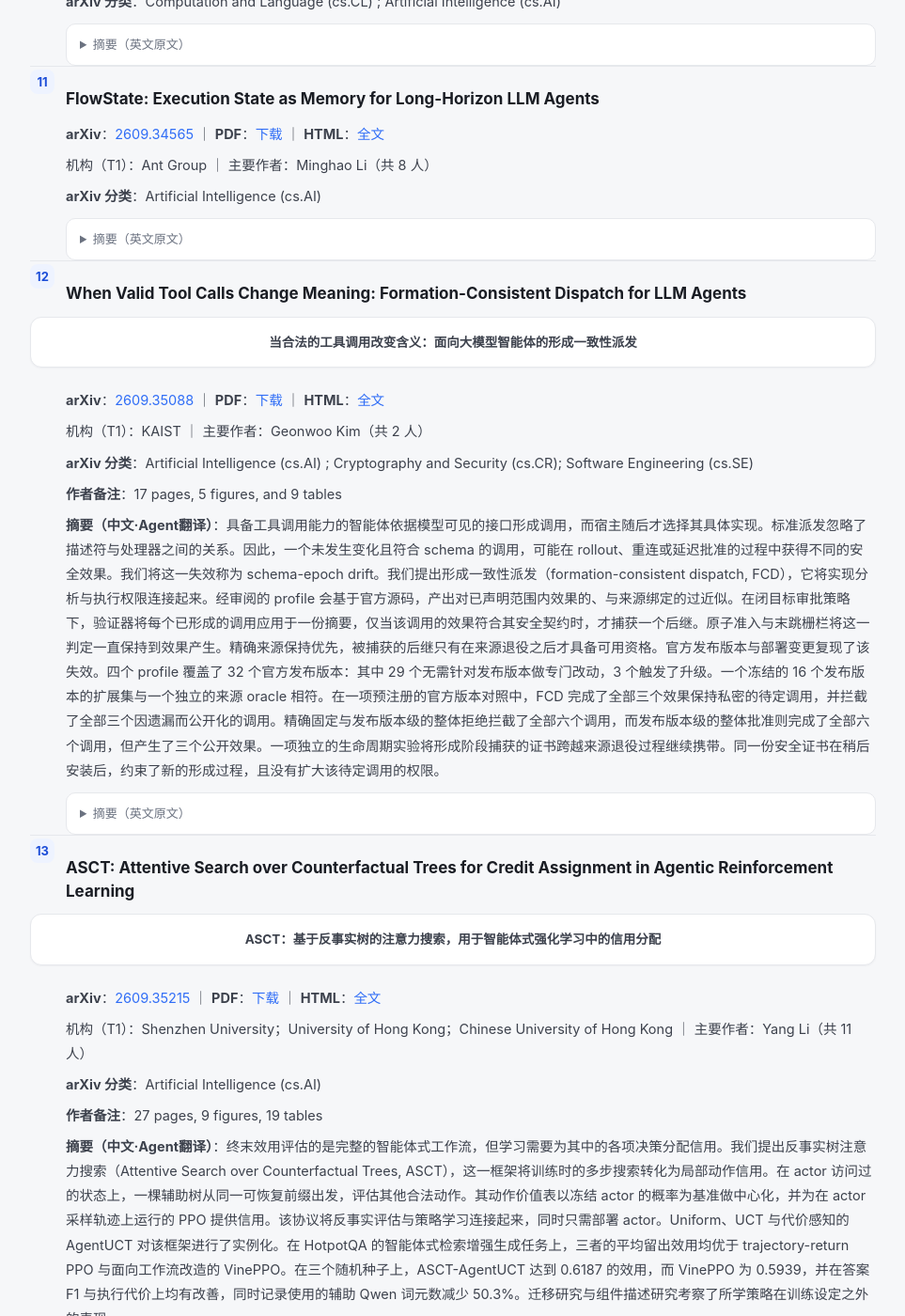
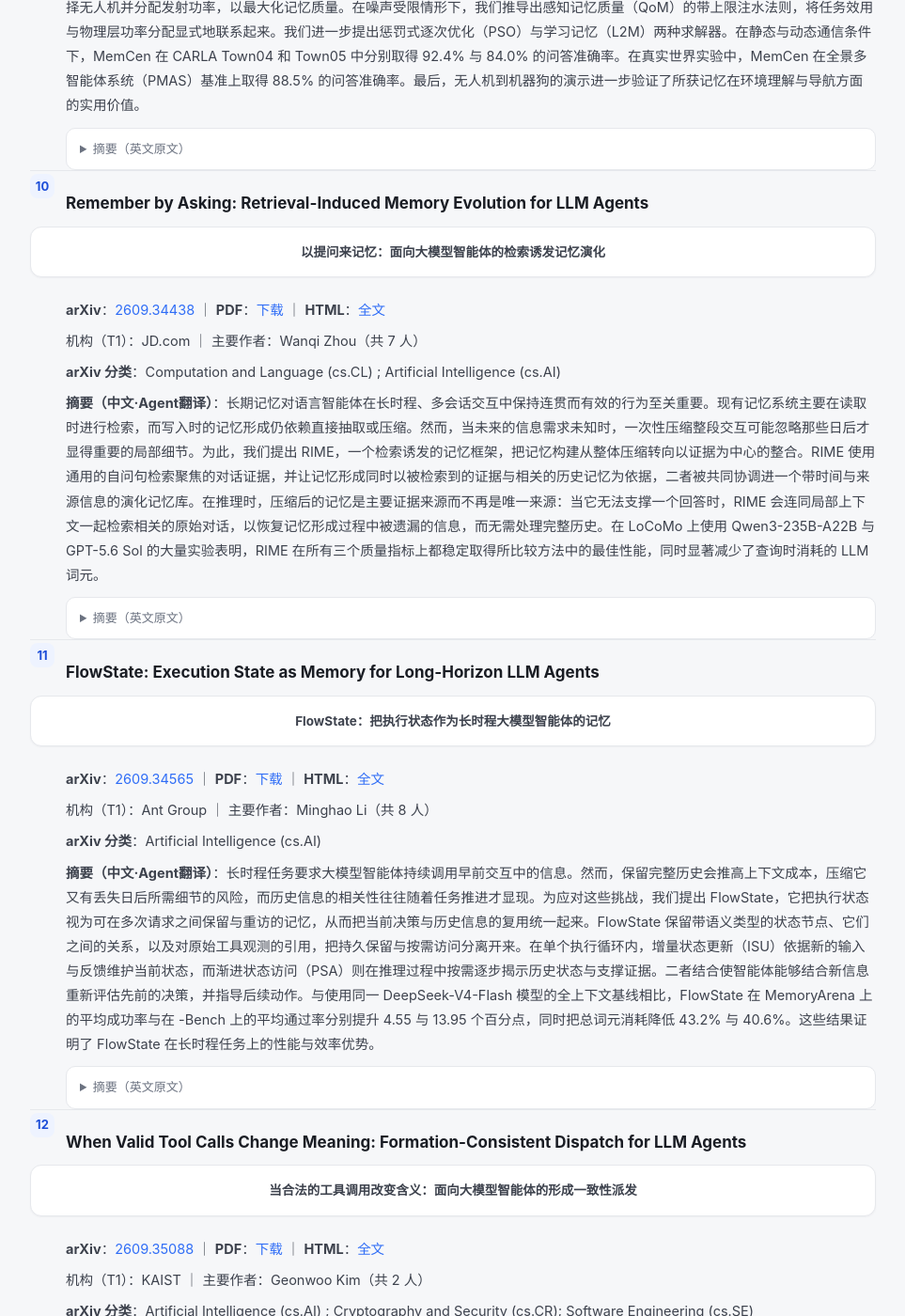
Before and after one commit to isaacveg/mas-daily, a Jekyll site: the page built from daily/2026-10-02.md, in a window 1280 px wide and 1400 px high, scrolled down 6751 px. Shown: the whole window at 94% size, without its empty margins (158-1121 px from the left). Built offline with Jekyll 4.4.1, drawn with Linux system fonts in a browser that asks for light colours; some of the changed text lies outside the part shown.

Commit message:
report: 更新 2026-10-02 日报

```diff
--- a/daily/2026-10-02.md
+++ b/daily/2026-10-02.md
@@ -162,9 +162,12 @@ People learn not only by repeating successful actions, but also by recounting an
 
 #### <span data-idx="8"></span>ARS: Agentic Reward System for Robot Learning
 
+> **ARS：面向机器人学习的智能体式奖励系统**
+
 - **arXiv**：[2609.34484](https://arxiv.org/abs/2609.34484) ｜ **PDF**：[下载](https://arxiv.org/pdf/2609.34484) ｜ **HTML**：[全文](https://arxiv.org/html/2609.34484v1)
 - 机构（T1）：Midea Group ｜ 主要作者：Sheng Hu（共 8 人）
 - **arXiv 分类**：Robotics (cs.RO) ; Machine Learning (cs.LG)
+- **摘要（中文·Agent翻译）**：进度奖励建模要解决的问题是：估计机器人行为随时间推移如何改变任务进度。可靠估计需要把有意义的状态变化与失败的尝试、以及与任务无关的动作区分开。我们提出智能体式奖励系统（ARS），一个用通用视觉语言模型（VLM）进行进度奖励建模的推理框架，无需额外训练奖励模型。给定一条离线轨迹与任务指令，ARS 采用自适应视觉查看来完成事件提议与验证：子智能体提出与任务相关的事件时间线，主智能体在估计逐帧进度之前对其进行验证与修订。ARS 可以纳入可选的终局结果标签与视觉参照来辅助判断，也能够审计来自外部奖励模型的进度估计。我们用 27B 的 VLM 在受控的语义错配基准上评估 ARS，并在仿真与真机上开展下游策略学习。该基准显示，即便在简单的抓放场景中，若干被评估的奖励基线也会对错误物体的操作给出虚假的进度。ARS 能更好地抑制这类错误，并在仿真策略学习中优于这些基线。我们进一步证明，ARS 能够在全尺寸工业洗衣机装配线的实验室复刻环境中，支持从混合质量的离线经验出发进行真机多螺钉紧固的长时程策略学习。这些结果表明，结构化推理与验证能够提升通用 VLM 在机器人奖励建模中的实用性。代码见 this https URL。
 
 <details>
 <summary>摘要（英文原文）</summary>
@@ -194,9 +197,12 @@ This paper studies low-altitude question answering (LAQA), in which distributed
 
 #### <span data-idx="10"></span>Remember by Asking: Retrieval-Induced Memory Evolution for LLM Agents
 
+> **以提问来记忆：面向大模型智能体的检索诱发记忆演化**
+
 - **arXiv**：[2609.34438](https://arxiv.org/abs/2609.34438) ｜ **PDF**：[下载](https://arxiv.org/pdf/2609.34438) ｜ **HTML**：[全文](https://arxiv.org/html/2609.34438v1)
 - 机构（T1）：JD.com ｜ 主要作者：Wanqi Zhou（共 7 人）
 - **arXiv 分类**：Computation and Language (cs.CL) ; Artificial Intelligence (cs.AI)
+- **摘要（中文·Agent翻译）**：长期记忆对语言智能体在长时程、多会话交互中保持连贯而有效的行为至关重要。现有记忆系统主要在读取时进行检索，而写入时的记忆形成仍依赖直接抽取或压缩。然而，当未来的信息需求未知时，一次性压缩整段交互可能忽略那些日后才显得重要的局部细节。为此，我们提出 RIME，一个检索诱发的记忆框架，把记忆构建从整体压缩转向以证据为中心的整合。RIME 使用通用的自问句检索聚焦的对话证据，并让记忆形成同时以被检索到的证据与相关的历史记忆为依据，二者被共同协调进一个带时间与来源信息的演化记忆库。在推理时，压缩后的记忆是主要证据来源而不再是唯一来源：当它无法支撑一个回答时，RIME 会连同局部上下文一起检索相关的原始对话，以恢复记忆形成过程中被遗漏的信息，而无需处理完整历史。在 LoCoMo 上使用 Qwen3-235B-A22B 与 GPT-5.6 Sol 的大量实验表明，RIME 在所有三个质量指标上都稳定取得所比较方法中的最佳性能，同时显著减少了查询时消耗的 LLM 词元。
 
 <details>
 <summary>摘要（英文原文）</summary>
@@ -208,9 +214,12 @@ Long-term memory is essential for language agents to maintain coherent and effec
 
 #### <span data-idx="11"></span>FlowState: Execution State as Memory for Long-Horizon LLM Agents
 
+> **FlowState：把执行状态作为长时程大模型智能体的记忆**
+
 - **arXiv**：[2609.34565](https://arxiv.org/abs/2609.34565) ｜ **PDF**：[下载](https://arxiv.org/pdf/2609.34565) ｜ **HTML**：[全文](https://arxiv.org/html/2609.34565v1)
 - 机构（T1）：Ant Group ｜ 主要作者：Minghao Li（共 8 人）
 - **arXiv 分类**：Artificial Intelligence (cs.AI)
+- **摘要（中文·Agent翻译）**：长时程任务要求大模型智能体持续调用早前交互中的信息。然而，保留完整历史会推高上下文成本，压缩它又有丢失日后所需细节的风险，而历史信息的相关性往往随着任务推进才显现。为应对这些挑战，我们提出 FlowState，它把执行状态视为可在多次请求之间保留与重访的记忆，从而把当前决策与历史信息的复用统一起来。FlowState 保留带语义类型的状态节点、它们之间的关系，以及对原始工具观测的引用，把持久保留与按需访问分离开来。在单个执行循环内，增量状态更新（ISU）依据新的输入与反馈维护当前状态，而渐进状态访问（PSA）则在推理过程中按需逐步揭示历史状态与支撑证据。二者结合使智能体能够结合新信息重新评估先前的决策，并指导后续动作。与使用同一 DeepSeek-V4-Flash 模型的全上下文基线相比，FlowState 在 MemoryArena 上的平均成功率与在 -Bench 上的平均通过率分别提升 4.55 与 13.95 个百分点，同时把总词元消耗降低 43.2% 与 40.6%。这些结果证明了 FlowState 在长时程任务上的性能与效率优势。
 
 <details>
 <summary>摘要（英文原文）</summary>
@@ -258,9 +267,12 @@ Terminal utility evaluates a complete agentic workflow, but learning requires cr
 
 #### <span data-idx="14"></span>ARISE: Adapting to Evolving Capability Gaps in Agentic Reinforcement Learning
 
+> **ARISE：自适应智能体强化学习中不断演变的能力缺口**
+
 - **arXiv**：[2609.35532](https://arxiv.org/abs/2609.35532) ｜ **PDF**：[下载](https://arxiv.org/pdf/2609.35532) ｜ **HTML**：[全文](https://arxiv.org/html/2609.35532v1)
 - 机构（T1）：Ant Group；ShanghaiTech University ｜ 主要作者：Kun Feng（共 9 人）
 - **arXiv 分类**：Artificial Intelligence (cs.AI)
+- **摘要（中文·Agent翻译）**：随着长时程智能体通过经验不断改进，先前观察到的短板可能消退，而新的局限会浮现，从而持续改变它仍需学习的内容。然而，学习过程往往仍受制于对这些需求的静态看法：固定的行为准则与训练优先级可能与不断演变的能力错配，而稀疏的任务级反馈使这种错配更难被发现。即便识别出能力缺口，当前策略的采样轨迹也可能反复重现同样的失败，而不去探索更好的替代方案。为此，我们提出自适应准则—技能协同演化（ARISE），一个利用采样轨迹证据持续调整评估准则、探索引导与训练优先级的强化学习框架。准则不断演化以奖励部分行为进展，与之配对的技能则被细化并有选择地激活，从而把探索引向尚未解决的短板。在这一协同演化之外，基于能力的自适应采样会把训练优先分配给针对待改进行为的任务。在两个具挑战性的长时程智能体基准 SkillsBench 与 Terminal-Bench 上，实验表明 ARISE 同时提升了整体任务性能与训练效率。项目主页见 this https URL。
 
 <details>
 <summary>摘要（英文原文）</summary>
```
Also changed, not shown: other parts of daily/2026-10-02.md (+0 -1 lines).
